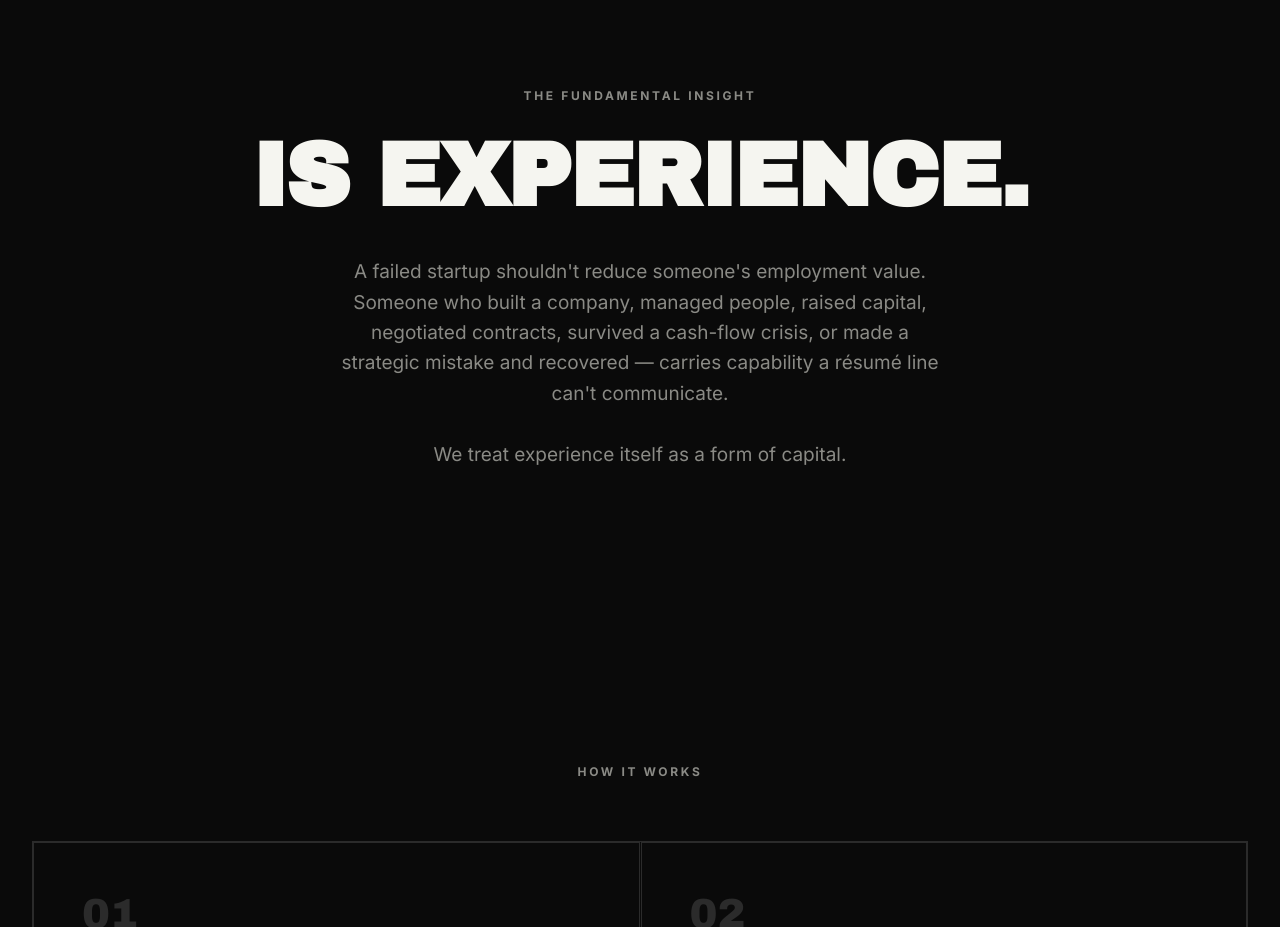
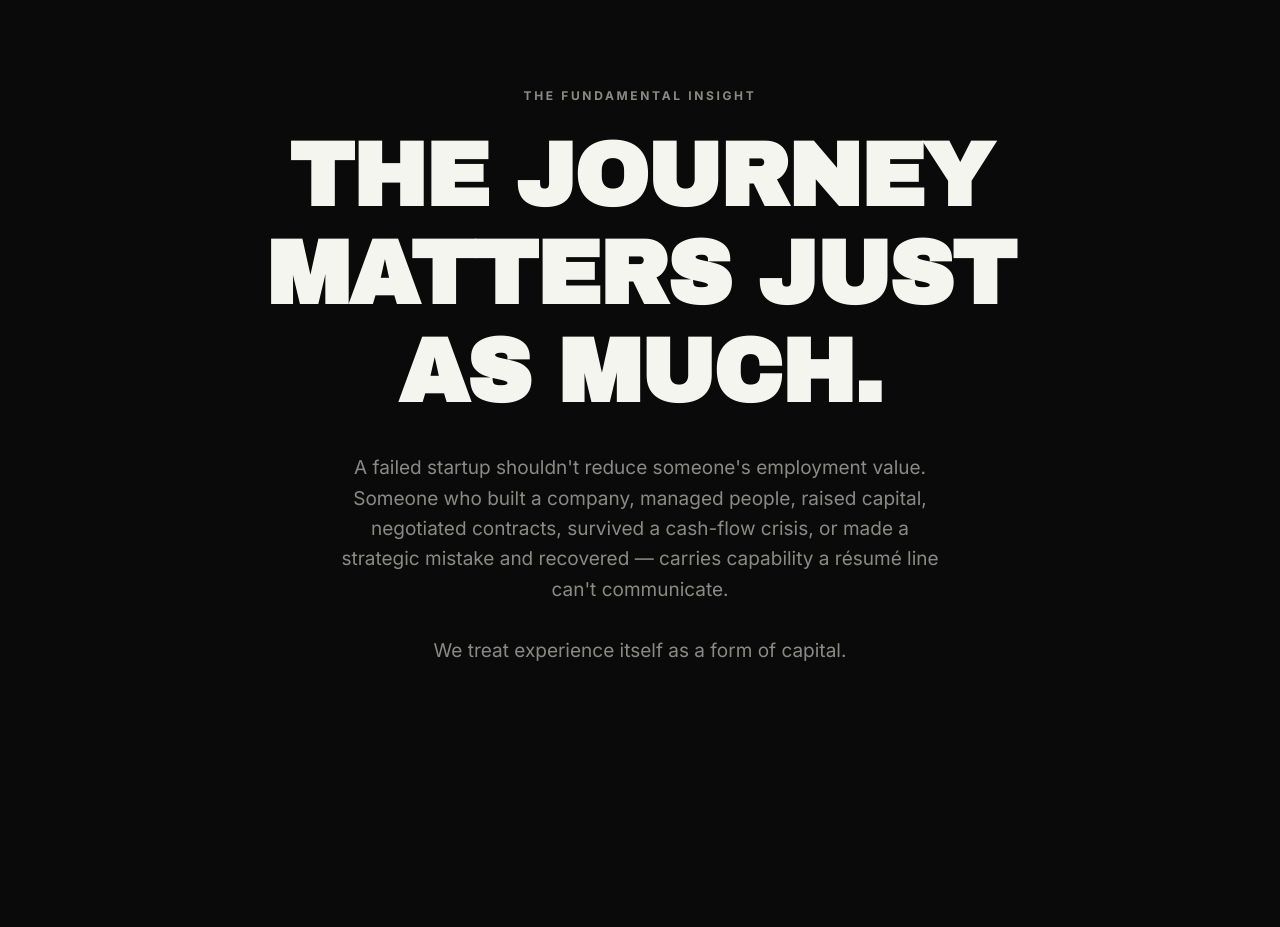
Before and after one commit to msarr1234/the-arena, a plain HTML site: page index.html in a window 1280 px wide. Shown: the part 980-1907 px from the top of the page. Drawn offline with nearby package versions, Linux system fonts and the light colour scheme.

Commit message:
insight statement: journey matters as much (no 'failure')

```diff
--- a/index.html
+++ b/index.html
@@ -98,7 +98,7 @@
   <section class="insight" id="insight">
     <div class="insight-inner">
       <p class="kicker reveal">THE FUNDAMENTAL INSIGHT</p>
-      <h2 class="statement reveal-up">Is experience.</h2>
+      <h2 class="statement reveal-up">The journey matters just as much.</h2>
       <p class="insight-body reveal-up">
         A failed startup shouldn't reduce someone's employment value. Someone who built a company,
         managed people, raised capital, negotiated contracts, survived a cash-flow crisis, or made a
```
